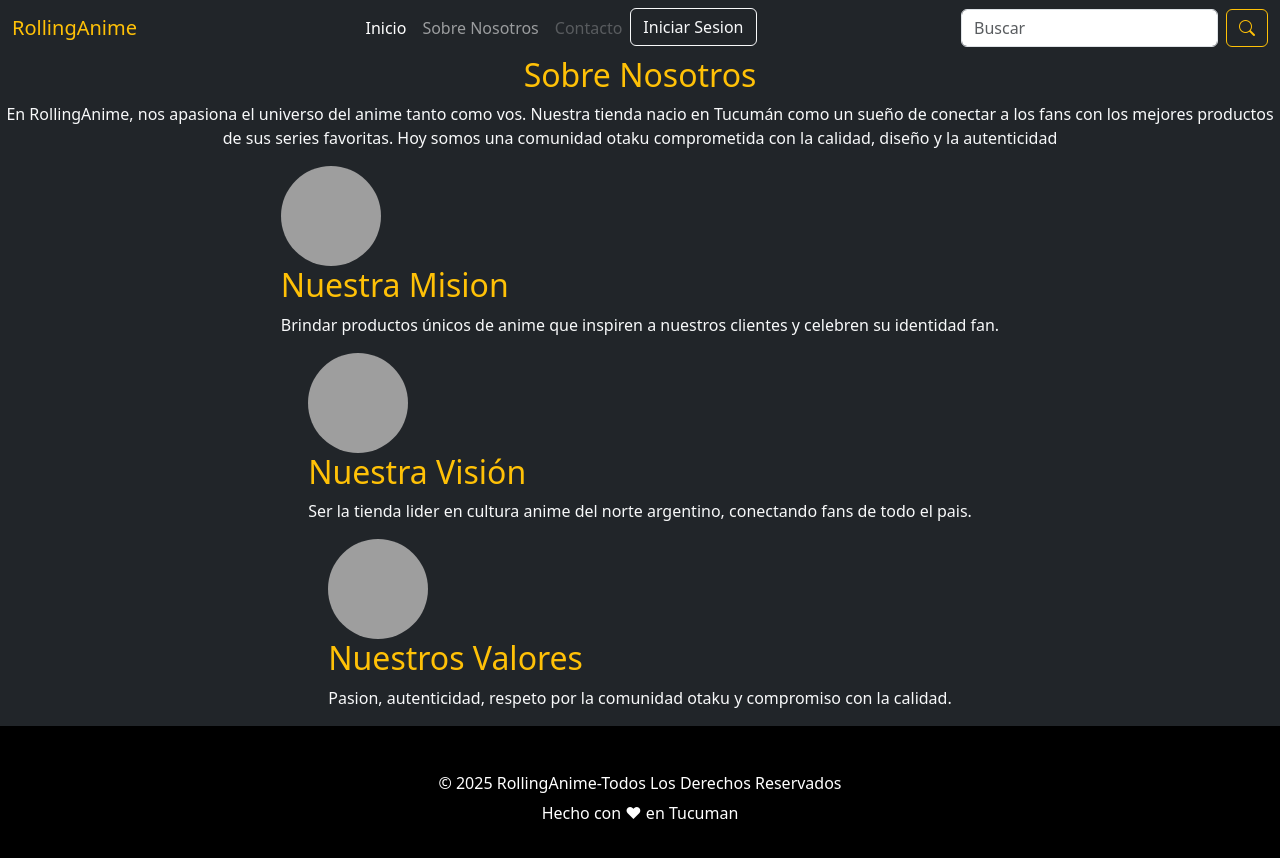
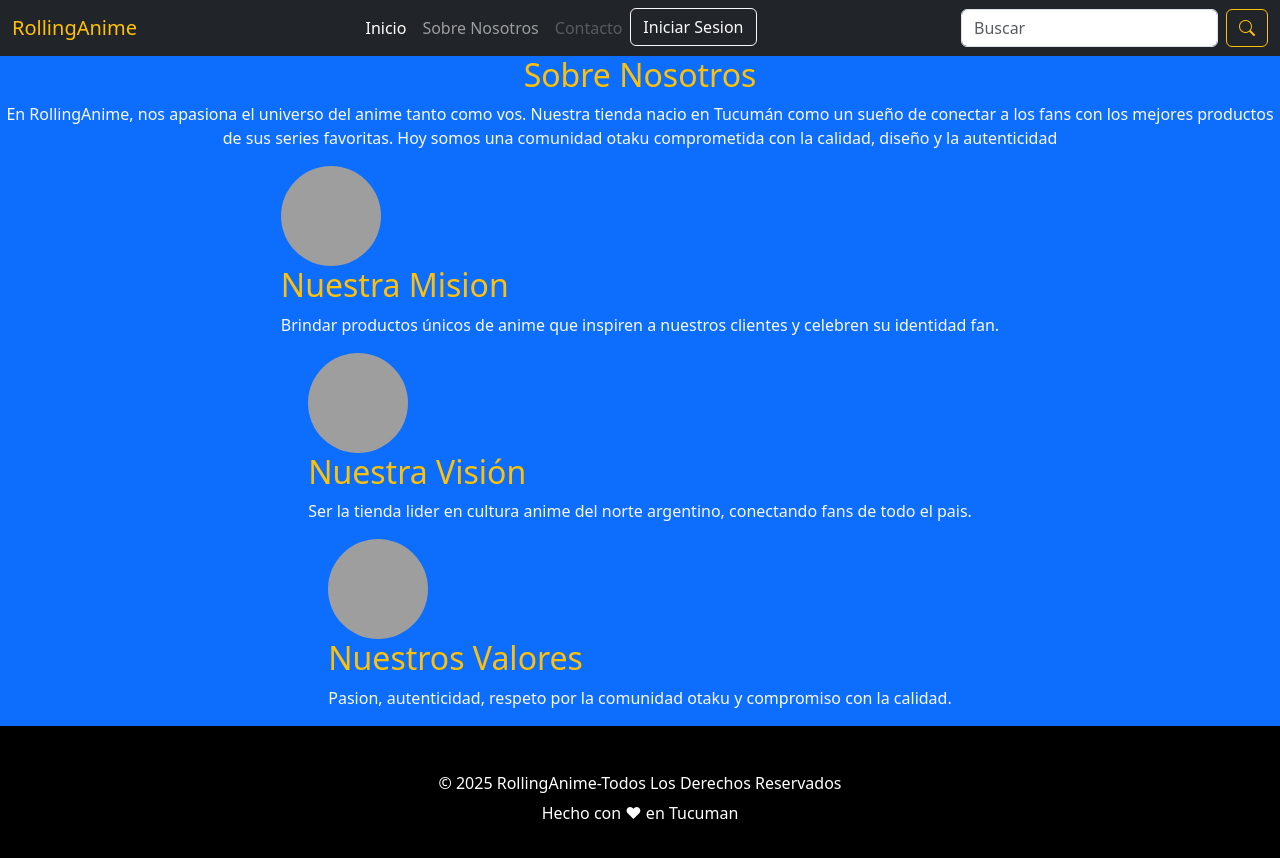
Before and after one commit to agustinsc07/RollingAnime, a plain HTML site: page pages/sobrenosotros.html in a window 1280 px wide. Drawn offline with nearby package versions, Linux system fonts and the light colour scheme; grey boxes are pictures that could not be loaded.

Commit message:
cambie color de sobre nosotro

```diff
--- a/pages/sobrenosotros.html
+++ b/pages/sobrenosotros.html
@@ -91,7 +91,7 @@
       </nav>
     </header>
     <main>
-      <div class="bg-dark text-light d-flex flex-column align-items-center">
+      <div class="bg-primary text-light d-flex flex-column align-items-center">
         <div class="w-100 text-center">
           <h2 class="text-warning text-center">Sobre Nosotros</h2>
           <p>
```
